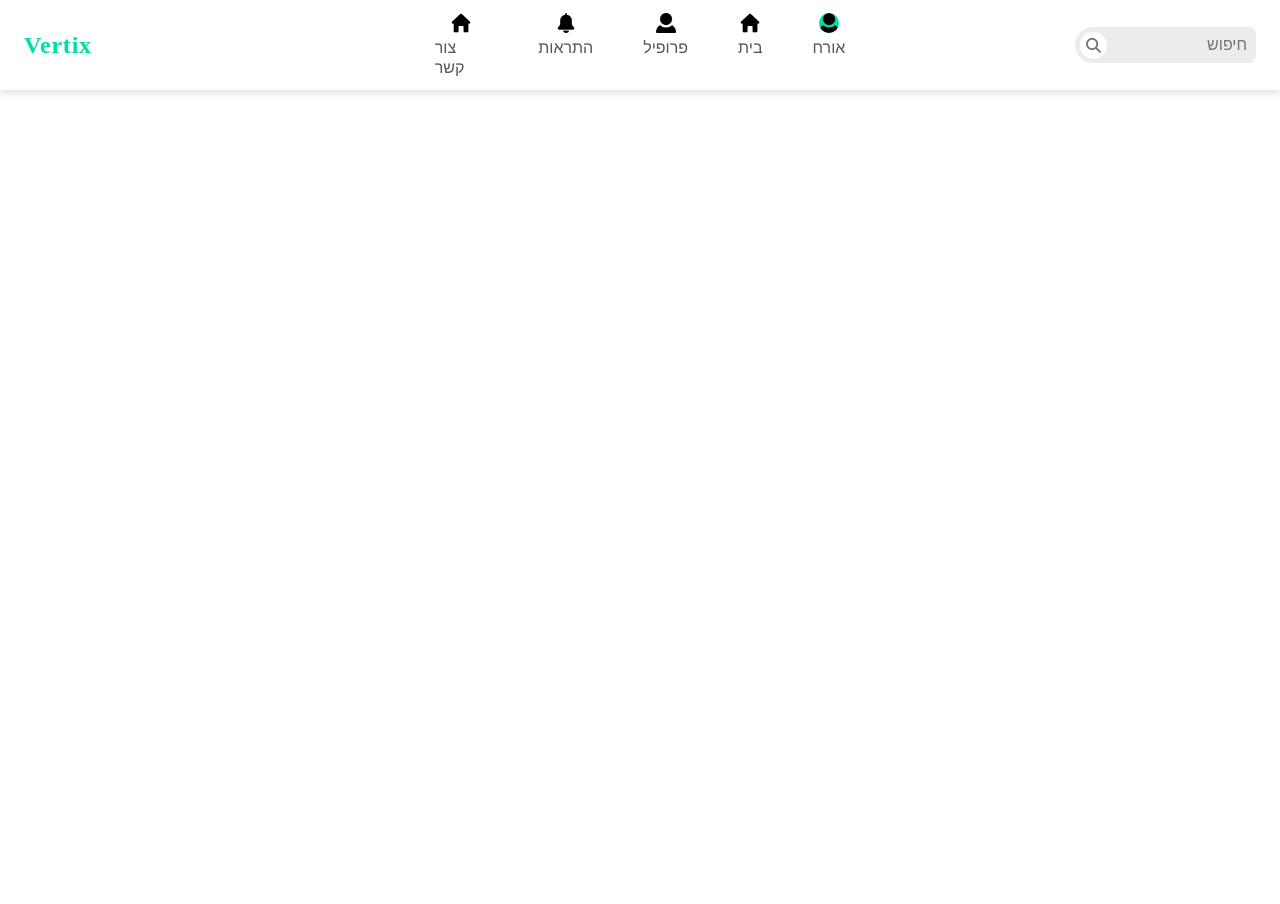
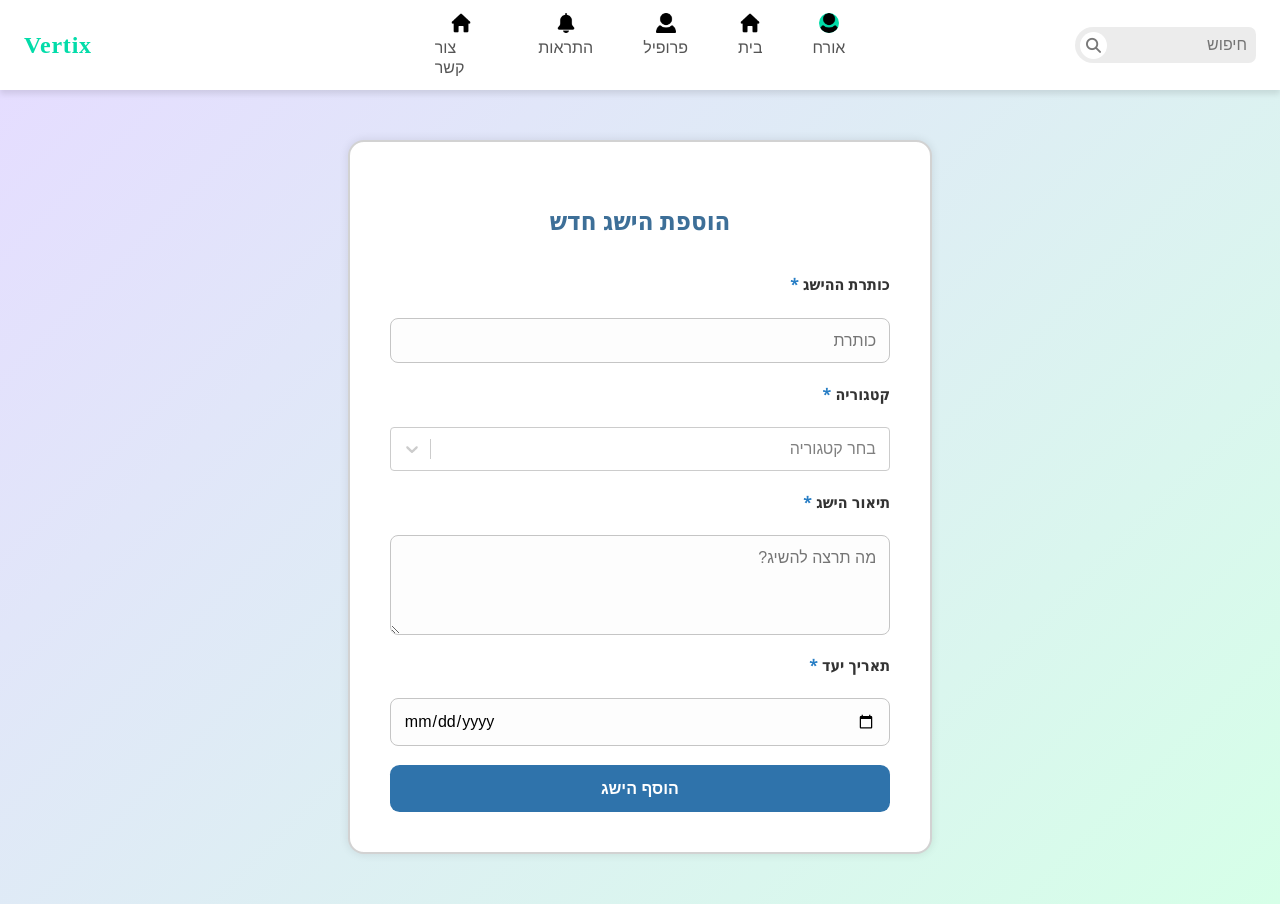
Before and after one commit to yael3259/Vertix_platform, a React (Create React App) app: page /addAchievement in a window 1280 px wide. Before the commit the page ends 800 px from the top, so only its background shows below. Built offline with nearby package versions, Linux system fonts and the light colour scheme.

Commit message:
25/04/2025

```diff
--- a/src/App.js
+++ b/src/App.js
@@ -8,6 +8,8 @@ import { AddPostForm } from "./features/post/AddPost";
 import { RegistrationPage } from "./features/user/sign_in";
 import { ProfilePage } from "./features/user/profilePage";
 import { ResetPassword } from "./features/user/forgotPassword";
+import { TrackingTable } from "./features/achievement/trackingTable";
+import { AddAchievement } from "./features/achievement/addAchievement";
 
 
 
@@ -25,6 +27,8 @@ function App() {
             <Route path="/signin" element={<RegistrationPage />} />
             <Route path="/profile" element={<ProfilePage />} />
             <Route path="/reset_pass" element={<ResetPassword />} />
+            <Route path="/table" element={<TrackingTable />} />
+            <Route path="/addAchievement" element={<AddAchievement />} />
 
           </Routes>
 
--- /dev/null
+++ b/src/features/achievement/achievementAPI.js
@@ -0,0 +1,28 @@
+import axios from "axios";
+
+
+
+
+let baseURL = `${process.env.REACT_APP_BASE_URL}/achievement` || "http://localhost:5000/domain/api/achievement";
+
+
+
+export const getAllAchievements = () => {
+    return axios.get(baseURL);
+}
+
+export const addAchievement = (achievement) => {
+    return axios.post(baseURL, achievement);
+}
+
+export const getUserAchievements = (userId) => {
+    return axios.get(`${baseURL}/${userId}`);
+}
+
+export const updateTrackingTable = (achievementId) => {
+    return axios.put(`${baseURL}/${achievementId}`);
+}
+
+export const createTrackingTable = (dates) => {
+    return axios.post(`${baseURL}/table`, dates);
+}
--- /dev/null
+++ b/src/features/achievement/addAchievement.css
@@ -0,0 +1,121 @@
+.achievementPage {
+    background: linear-gradient(135deg, #e5ddff, #d6ffe8);
+    padding: 50px;
+    font-family: Arial, Helvetica, sans-serif !important;
+}
+
+.achievementFormContainer {
+    max-width: 500px;
+    margin: 0 auto;
+    background-color: #ffffff;
+    padding: 2.5rem;
+    border: 1px solid #dcdcdc;
+    border: 2px solid rgba(148, 148, 148, 0.421);
+    border-radius: 1rem;
+    box-shadow: 0 0 10px rgba(0, 0, 0, 0.1);    font-family: 'Segoe UI', Tahoma, Geneva, Verdana, sans-serif;
+    direction: rtl;
+    display: flex;
+    flex-direction: column;
+    gap: 1.2rem;
+}
+
+.achievementFormContainer h2 {
+    text-align: center;
+    color: #3d6f98;
+    font-size: 1.6rem;
+    margin-bottom: 1rem;
+}
+
+.achievementFormContainer label {
+    font-weight: 600;
+    color: #333;
+    margin-bottom: 0.2rem;
+}
+
+.achievementFormContainer input,
+.achievementFormContainer textarea {
+    padding: 0.8rem;
+    border: 1px solid #c5c5c5;
+    border-radius: 0.5rem;
+    font-size: 1rem;
+    width: 100%;
+    box-sizing: border-box;
+    background-color: #fdfdfd;
+    transition: border-color 0.2s ease-in-out;
+    font-family: Arial, Helvetica, sans-serif;
+}
+
+.achievementFormContainer input:focus,
+.achievementFormContainer textarea:focus {
+    border-color: #2a4d69;
+    outline: none;
+}
+
+.achievementFormContainer textarea {
+    resize: vertical;
+    min-height: 100px;
+}
+
+.achievementFormContainer .submitButton {
+    background-color: #2f73ab;
+    color: white;
+    padding: 0.9rem;
+    border: none;
+    border-radius: 0.6rem;
+    font-size: 1rem;
+    font-weight: bold;
+    cursor: pointer;
+    transition: background-color 0.25s ease-in-out;
+}
+
+#require_Input {
+    color: #287ec5;
+}
+
+.achievementFormContainer .submitButton:hover {
+    background-color: #286292;
+}
+
+.achievementFormContainer .requireNote {
+    color: #e67e22;
+    font-size: 0.9rem;
+}
+
+.achievementFormContainer .error {
+    color: #e74c3c;
+    font-size: 0.85rem;
+    font-weight: bold;
+}
+
+.react-select-container {
+    direction: rtl;
+    text-align: right;
+    cursor: pointer;
+    font-family: Arial, Helvetica, sans-serif;
+}
+
+.react-select-achivement__option--is-focused {
+    background-color: #d3d3d3 !important;
+    color: #000 !important;
+}
+
+.react-select-achivement__option--is-selected {
+    background-color: #d2e9ff !important;
+    color: rgb(0, 0, 0) !important;
+}
+
+.react-select-achivement__control {
+    padding: 0.2rem;
+    border: 1px solid #c5c5c5;
+    border-radius: 0.5rem;
+    font-size: 1rem;
+    width: 100%;
+    box-sizing: border-box;
+    background-color: #fdfdfd;
+    transition: border-color 0.2s ease-in-out;
+}
+
+.react-select-achivement__control:focus {
+    outline: none !important;
+    box-shadow: none !important;
+}
--- /dev/null
+++ b/src/features/achievement/addAchievement.js
@@ -0,0 +1,104 @@
+import React, { useState } from 'react';
+import { Controller, useForm } from "react-hook-form";
+import Select from 'react-select';
+import { useNavigate } from 'react-router-dom';
+import "./addAchievement.css";
+import { addAchievement } from './achievementAPI';
+
+
+
+
+export const AddAchievement = () => {
+    const { register, handleSubmit, formState: { errors }, control, setValue, watch } = useForm();
+    const navigate = useNavigate();
+
+
+    const onSubmit = async (data) => {
+        console.log(data);
+
+        data.category = data.category.value;
+
+        try {
+            const res = await addAchievement(data);
+            console.log('ההישג נוסף בהצלחה', res);
+            navigate("/feed");
+        } catch (err) {
+            console.error("הוספת הישג נכשלה", err);
+        }
+    };
+
+    const onError = (formErrors) => {
+        console.log("Validation failed:", formErrors);
+    };
+
+
+    const categoryOptions = [
+        { value: 'השראה ורגש', label: 'השראה ורגש' },
+        { value: 'שאלות והתלבטויות', label: 'שאלות והתלבטויות' },
+        { value: 'ממים ובדיחות', label: 'ממים ובדיחות' },
+        { value: 'טיפים שימושיים', label: 'טיפים שימושיים' },
+        { value: 'פיתוח אישי', label: 'פיתוח אישי' },
+        { value: 'עיצוב ויצירה', label: 'עיצוב ויצירה' },
+        { value: 'טכנולוגיה וחדשנות', label: 'טכנולוגיה וחדשנות' }
+    ];
+
+    return (
+        <div className="achievementPage">
+            <form onSubmit={handleSubmit(onSubmit, onError)} className="achievementFormContainer" >
+
+                <h2>הוספת הישג חדש</h2>
+
+                <label htmlFor="title">כותרת ההישג<span id="require_Input"> *</span></label>
+                <input {...register("title", {
+                    required: "שדה חובה",
+                    minLength: { value: 4, message: "מינימום 4 תווים" },
+                    maxLength: { value: 20, message: "מקסימום 20 תווים" }
+                })}
+                    placeholder="כותרת" />
+                {errors.title && <span className="error">{errors.title.message}</span>}
+
+
+                <label htmlFor="category">קטגוריה<span id="require_Input"> *</span></label>
+                <Controller
+                    name="category"
+                    control={control}
+                    rules={{ required: "שדה חובה" }}
+                    render={({ field }) => (
+                        <Select
+                            {...field}
+                            options={categoryOptions}
+                            placeholder="בחר קטגוריה"
+                            className="react-select-container"
+                            classNamePrefix="react-select-achivement"
+                        />
+                    )}
+                />
+                {errors.category && <span className="error">{errors.category.message}</span>}
+
+
+                <label htmlFor="description" >תיאור הישג<span id="require_Input"> *</span></label>
+                <textarea
+                    {...register("description", {
+                        required: "שדה חובה",
+                        minLength: { value: 10, message: "מינימום 10 תווים" },
+                        maxLength: { value: 100, message: "מקסימום 100 תווים" }
+                    })}
+                    placeholder="מה תרצה להשיג?"
+                />
+                {errors.description && <span className="error">{errors.description.message}</span>}
+
+
+                <label htmlFor="targetDate" >תאריך יעד<span id="require_Input"> *</span></label>
+                <input type='date'
+                    {...register("targetDate", {
+                        required: "שדה חובה",
+                    })}
+                />
+                {errors.targetDate && <span className="error">{errors.targetDate.message}</span>}
+
+
+                <button type="submit" className="submitButton">הוסף הישג</button>
+            </form>
+        </div>
+    );
+}
--- /dev/null
+++ b/src/features/achievement/trackingTable.js
@@ -0,0 +1,15 @@
+import "./trackingTable.css";
+
+
+
+
+export const TrackingTable = () => {
+
+
+
+    return (
+        <div className="trackingTablePage">
+
+        </div>
+    )
+}
--- a/src/features/post/AddPost.css
+++ b/src/features/post/AddPost.css
@@ -1,10 +1,16 @@
+.addPostPage{
+    background: linear-gradient(135deg, #ff9a2757, #e8ffd9);
+    padding: 50px;
+}
+
 .AddPostForm {
     max-width: 500px;
     margin: auto;
     margin-top: 20px;
     margin-bottom: 20px;
     padding: 2rem;
-    background-color: #eaeaea;
+    background-color: #efefef;
+    border: 2px solid rgba(148, 148, 148, 0.421);
     border-radius: 1rem;
     box-shadow: 0 0 10px rgba(0, 0, 0, 0.1);
     direction: rtl;
--- a/src/features/post/AddPost.js
+++ b/src/features/post/AddPost.js
@@ -10,7 +10,7 @@ import { Bold } from "lucide-react";
 
 
 export const AddPostForm = () => {
-    const { register, handleSubmit, formState: { errors }, control, setValue, watch } = useForm();
+    const { register, handleSubmit, formState: { errors }, control, setValue } = useForm();
     const [color, setColor] = useState("#ffffff");
     const navigate = useNavigate();
 
@@ -73,6 +73,7 @@ export const AddPostForm = () => {
     ];
 
     return (
+        <div className="addPostPage">
             <form onSubmit={handleSubmit(onSubmit, onError)} className="AddPostForm" encType="multipart/form-data">
                 <h2>הוספת פוסט חדש</h2>
 
@@ -141,5 +142,6 @@ export const AddPostForm = () => {
 
                 <button type="submit">פרסם פוסט</button>
             </form>
+        </div>
     );
 };
--- a/src/features/user/loginPage.css
+++ b/src/features/user/loginPage.css
@@ -3,7 +3,6 @@
   justify-content: center;
   align-items: center;
   height: 90vh;
-  background: #d1fff6;
   background: linear-gradient(135deg, #fce3f2, #d1fff6);
 }
 
```
Also changed, not shown: src/features/post/Feed.js (+17 -4 lines), src/features/achievement/trackingTable.css (added), 1 other file (tests, documents, lock files or other folders). Lines whose indentation alone changed are shown as unchanged.
